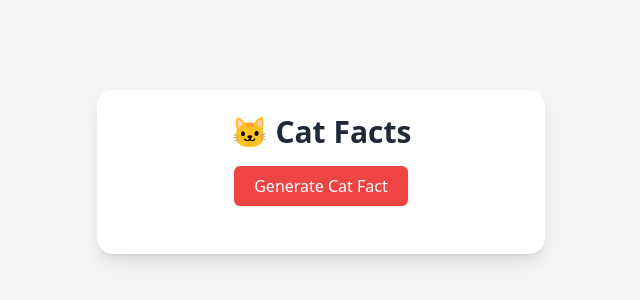
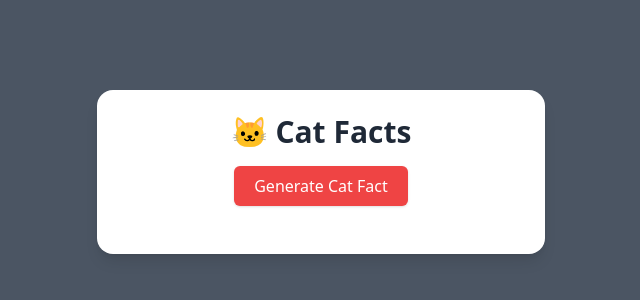
Before and after one commit to lindiwe09/fetching-data, a React (Create React App) app: page / in a window 1280 px wide. Shown: the part 228-528 px from the top of the page, without its empty margins (319-959 px from the left). Built offline with nearby package versions, Linux system fonts and the light colour scheme; no server answers.

Commit message:
change the bg color

```diff
--- a/src/App.js
+++ b/src/App.js
@@ -17,7 +17,7 @@
   }, []);
 
   return (
-    <div className="min-h-screen flex items-center justify-center bg-gray-100 px-4">
+    <div className="min-h-screen flex items-center justify-center bg-gray-600 px-4">
       <div className="w-full max-w-md p-6 bg-white rounded-2xl shadow-lg text-center">
         <h1 className="text-3xl font-extrabold mb-4 text-gray-800">🐱 Cat Facts</h1>
 
```
